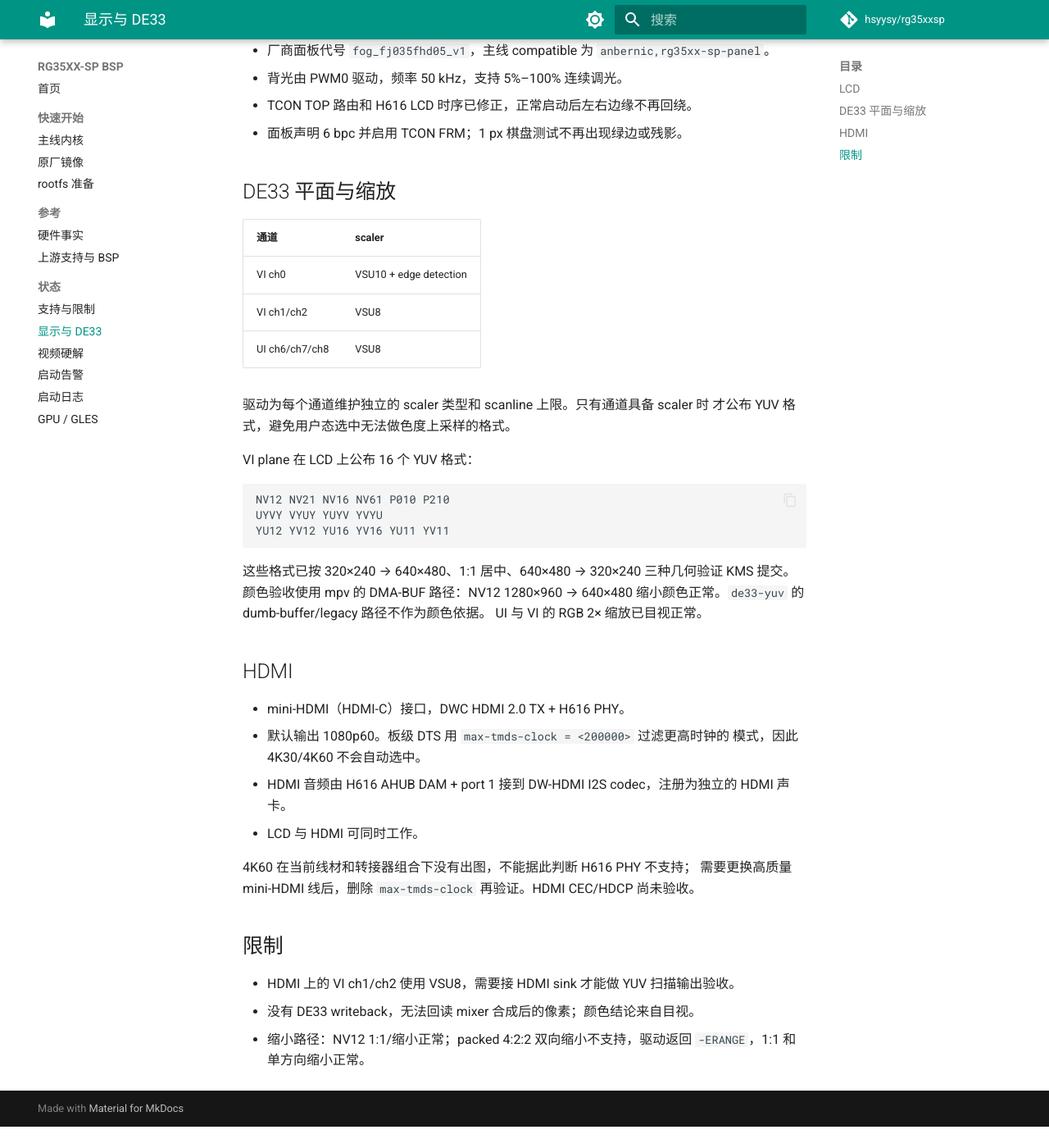
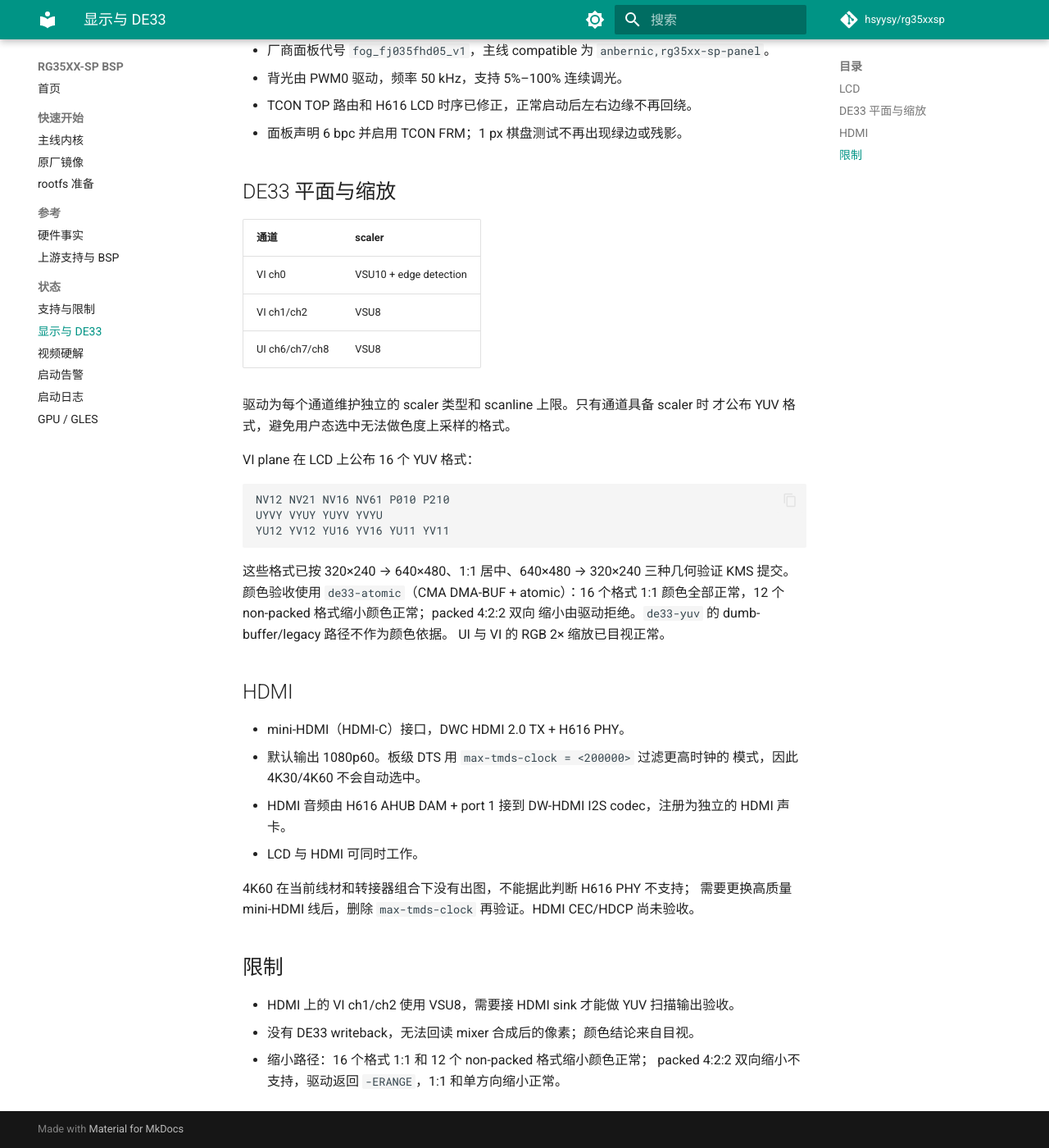
Before and after one commit to hsyysy/rg35xxsp, an MkDocs documentation site: the page built from docs/display.md, in a window 1280 px wide and 1400 px high, scrolled down 215 px. Shown: the whole window at 82% size. Built offline with MkDocs 1.6.1 and Material for MkDocs 9.7.7, drawn with Linux system fonts in a browser that asks for light colours; comment, search, counter and statistics services are not loaded; before the commit the page ends 1589 px from its top, so only the background shows below that.

Commit message:
docs: record full DE33 YUV verification
All 16 YUV formats have correct colours at 1:1, and the 12 non-packed
formats have correct colours when downscaled 640x480 to 320x240.
Packed 4:2:2 both-axis downscale remains rejected by the driver.

````diff
--- a/docs/display.md
+++ b/docs/display.md
@@ -29,8 +29,9 @@ YU12 YV12 YU16 YV16 YU11 YV11
 ```
 
 这些格式已按 320×240 → 640×480、1:1 居中、640×480 → 320×240 三种几何验证
-KMS 提交。颜色验收使用 mpv 的 DMA-BUF 路径：NV12 1280×960 → 640×480
-缩小颜色正常。`de33-yuv` 的 dumb-buffer/legacy 路径不作为颜色依据。
+KMS 提交。颜色验收使用 `de33-atomic`（CMA DMA-BUF + atomic）：16 个格式
+1:1 颜色全部正常，12 个 non-packed 格式缩小颜色正常；packed 4:2:2 双向
+缩小由驱动拒绝。`de33-yuv` 的 dumb-buffer/legacy 路径不作为颜色依据。
 UI 与 VI 的 RGB 2× 缩放已目视正常。
 
 ## HDMI
@@ -50,5 +51,5 @@ UI 与 VI 的 RGB 2× 缩放已目视正常。
 
 - HDMI 上的 VI ch1/ch2 使用 VSU8，需要接 HDMI sink 才能做 YUV 扫描输出验收。
 - 没有 DE33 writeback，无法回读 mixer 合成后的像素；颜色结论来自目视。
-- 缩小路径：NV12 1:1/缩小正常；packed 4:2:2 双向缩小不支持，驱动返回
-  `-ERANGE`，1:1 和单方向缩小正常。
+- 缩小路径：16 个格式 1:1 和 12 个 non-packed 格式缩小颜色正常；
+  packed 4:2:2 双向缩小不支持，驱动返回 `-ERANGE`，1:1 和单方向缩小正常。
````
Also changed, not shown: docs/status.md (+2 -2 lines).
